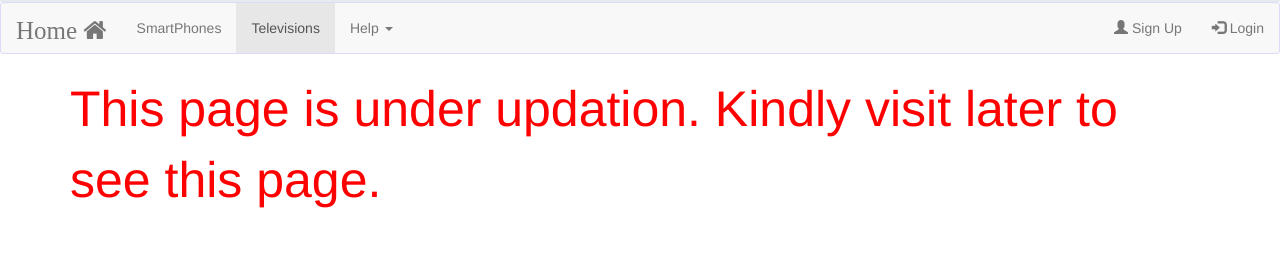
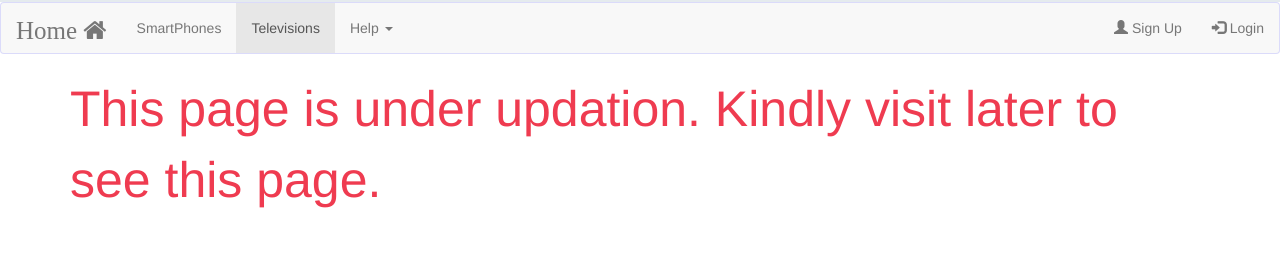
Before and after one commit to elangotechnologies/OffersPromo_Website, a plain HTML site: page UnderDevelopment.html in a window 1280 px wide. Shown: the part 68-322 px from the top of the page. Drawn offline with nearby package versions, Linux system fonts and the light colour scheme.

Commit message:
Revert "text commit"
This reverts commit c21c0edd25f4266c28be6683b1c07bac90a0cb50.

```diff
--- a/UnderDevelopment.html
+++ b/UnderDevelopment.html
@@ -68,7 +68,7 @@
 
 	<div class="container">
 
-		<p style="font-size: 50px; color: red"> This page is under updation. Kindly visit later to see this page.</p>
+		<p style="font-size: 50px; color: #EF3B50"> This page is under updation. Kindly visit later to see this page.</p>
 
 	</div>
 
```
